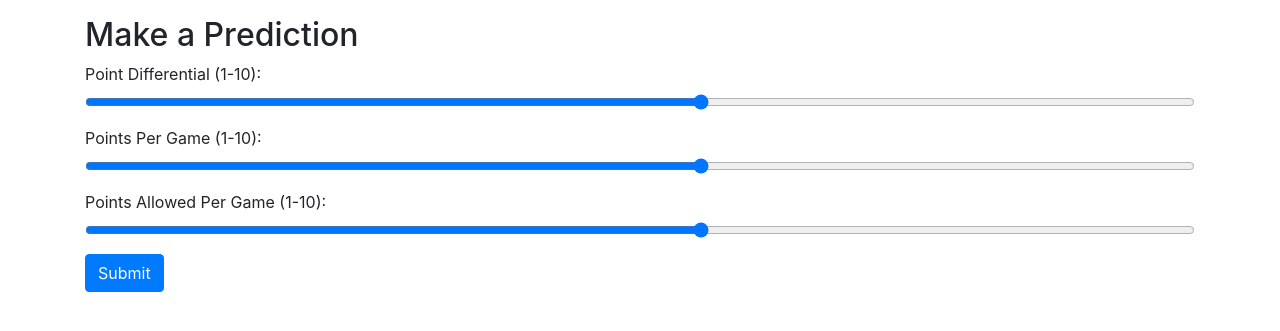
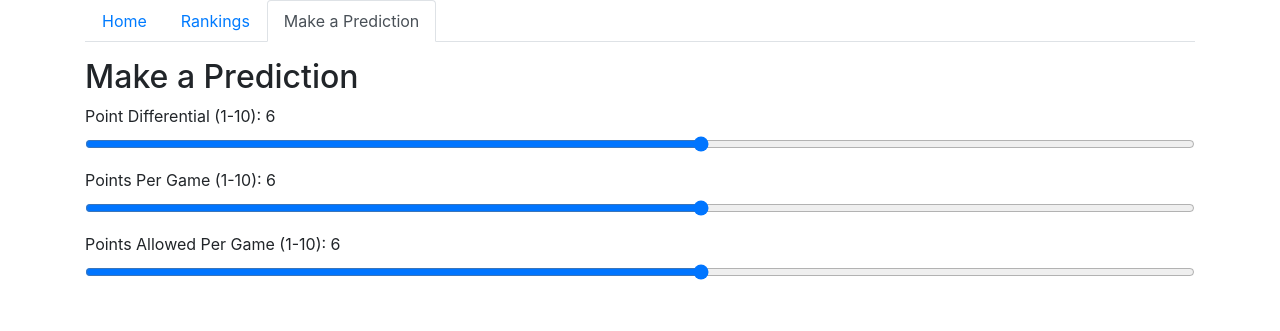
Before and after one commit to jangelcode/NBASeasonTrackerDup, a Flask app: page /make-a-prediction in a window 1280 px wide. Shown: the top 331 px of the page. Run offline with Flask 3, Linux system fonts and the light colour scheme; some libraries are stand-ins or nearby versions.

Commit message:
update templates, add numbers to sliders

```diff
--- a/src/templates/index.html
+++ b/src/templates/index.html
@@ -9,7 +9,7 @@
 <body>
 
 <div class="container">
-    <h2>Dashboard Tabs</h2>
+    <h2>Home</h2>
     <ul class="nav nav-tabs">
         <li class="nav-item">
             <a class="nav-link active" href="/">Home</a>
--- a/src/templates/prediction.html
+++ b/src/templates/prediction.html
@@ -7,24 +7,55 @@
     <link href="https://stackpath.bootstrapcdn.com/bootstrap/4.5.2/css/bootstrap.min.css" rel="stylesheet">
 </head>
 <body>
+    <div class="container">
+        <ul class="nav nav-tabs">
+            <li class="nav-item">
+                <a class="nav-link" href="/">Home</a>
+            </li>
+            <li class="nav-item">
+                <a class="nav-link" href="/rankings">Rankings</a>
+            </li>
+            <li class="nav-item">
+                <a class="nav-link active" href="/make-a-prediction">Make a Prediction</a>
+            </li>
+        </ul>
+    </div>
 
 <div class="container mt-3">
     <h2>Make a Prediction</h2>
     <form action="/submit-prediction" method="post">
         <div class="form-group">
-            <label for="point-differential">Point Differential (1-10):</label>
+            <label for="point-differential">Point Differential (1-10): <span id="point-differential-value"></span></label>
             <input type="range" class="form-control-range" id="point-differential" name="point_differential" min="1" max="10">
         </div>
         <div class="form-group">
-            <label for="points-per-game">Points Per Game (1-10):</label>
+            <label for="points-per-game">Points Per Game (1-10): <span id="points-per-game-value"></span></label>
             <input type="range" class="form-control-range" id="points-per-game" name="points_per_game" min="1" max="10">
         </div>
         <div class="form-group">
-            <label for="points-allowed-per-game">Points Allowed Per Game (1-10):</label>
+            <label for="points-allowed-per-game">Points Allowed Per Game (1-10): <span id="points-allowed-per-game-value"></span></label>
             <input type="range" class="form-control-range" id="points-allowed-per-game" name="points_allowed_per_game" min="1" max="10">
         </div>
-        <button type="submit" class="btn btn-primary">Submit</button>
     </form>
+    <!-- Inside the <body> tag, after your existing form -->
+<script>
+    document.addEventListener('DOMContentLoaded', function () {
+        function updateSliderValue(sliderId, displayId) {
+            var slider = document.getElementById(sliderId);
+            var display = document.getElementById(displayId);
+            display.textContent = slider.value;
+
+            slider.oninput = function() {
+                display.textContent = this.value;
+            }
+        }
+
+        updateSliderValue('point-differential', 'point-differential-value');
+        updateSliderValue('points-per-game', 'points-per-game-value');
+        updateSliderValue('points-allowed-per-game', 'points-allowed-per-game-value');
+    });
+</script>
+
 </div>
 
 <script src="https://code.jquery.com/jquery-3.5.1.slim.min.js"></script>
```
Also changed, not shown: src/templates/rankings.html (+13 -0 lines).
